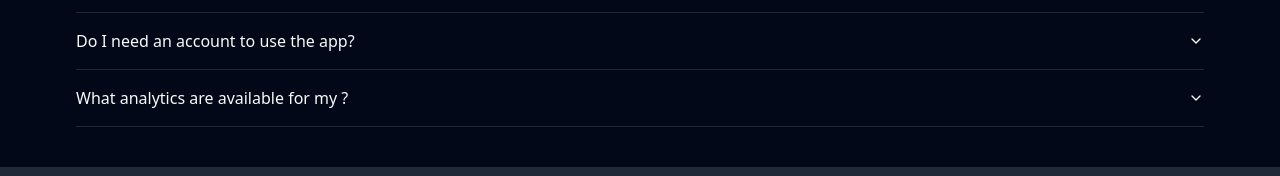
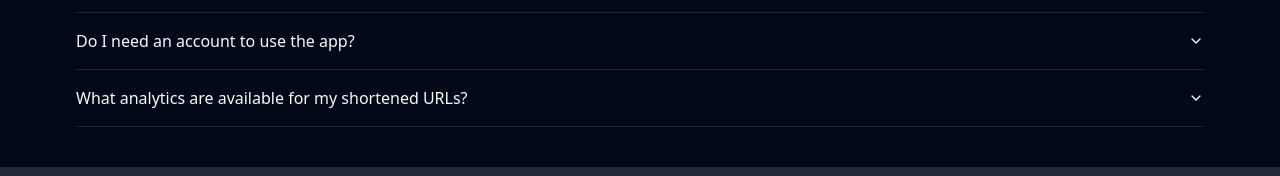
Before and after one commit to gaurav-raval/UrlShortner, a React (Vite) app: page / in a window 1280 px wide. Shown: the part 1191-1367 px from the top of the page. Built offline with nearby package versions, Linux system fonts and the light colour scheme; no server answers.

Commit message:
Update Landing.jsx

```diff
--- a/src/pages/Landing.jsx
+++ b/src/pages/Landing.jsx
@@ -69,7 +69,7 @@ const Landing = () => {
         </AccordionItem>
         <AccordionItem value="item-3">
           <AccordionTrigger>
-            What analytics are available for my ?
+            What analytics are available for my shortened URLs?
           </AccordionTrigger>
           <AccordionContent>
             You can view the number of clicks, geolocation data of the clicks
```
